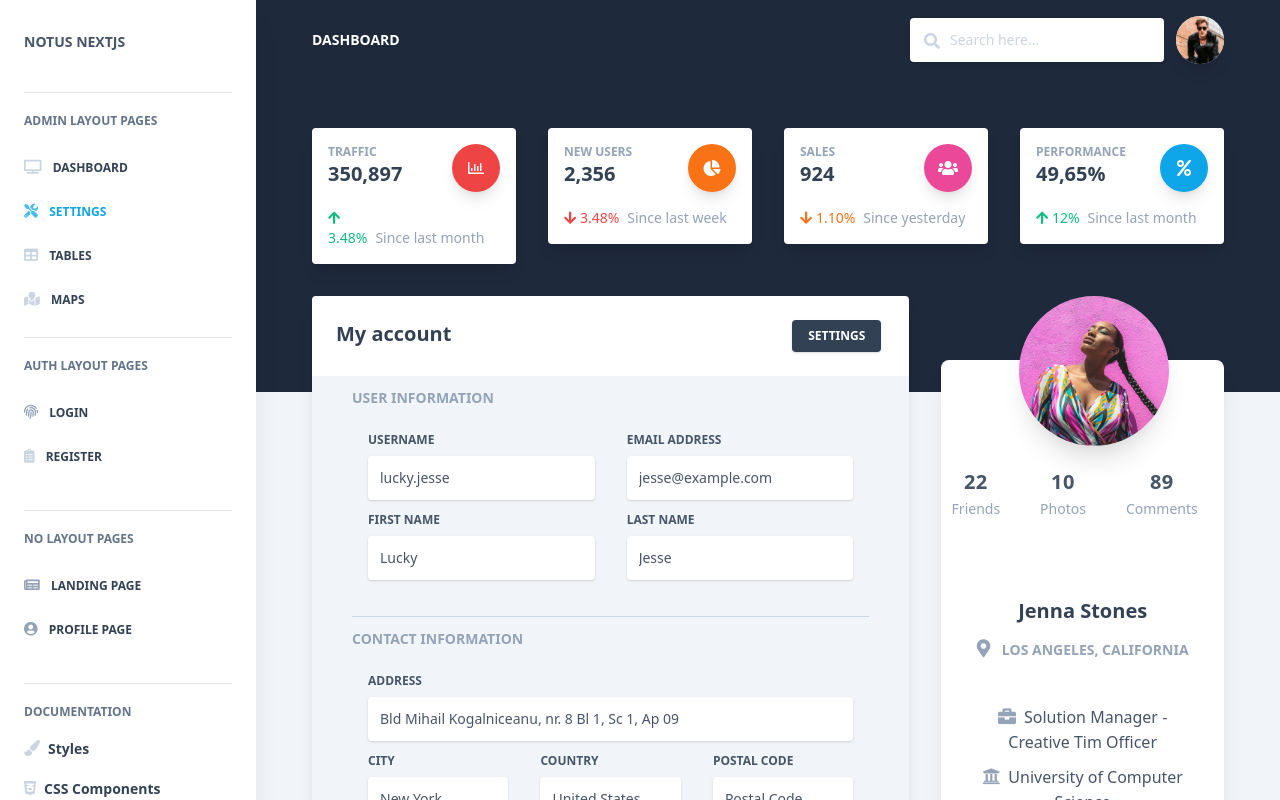
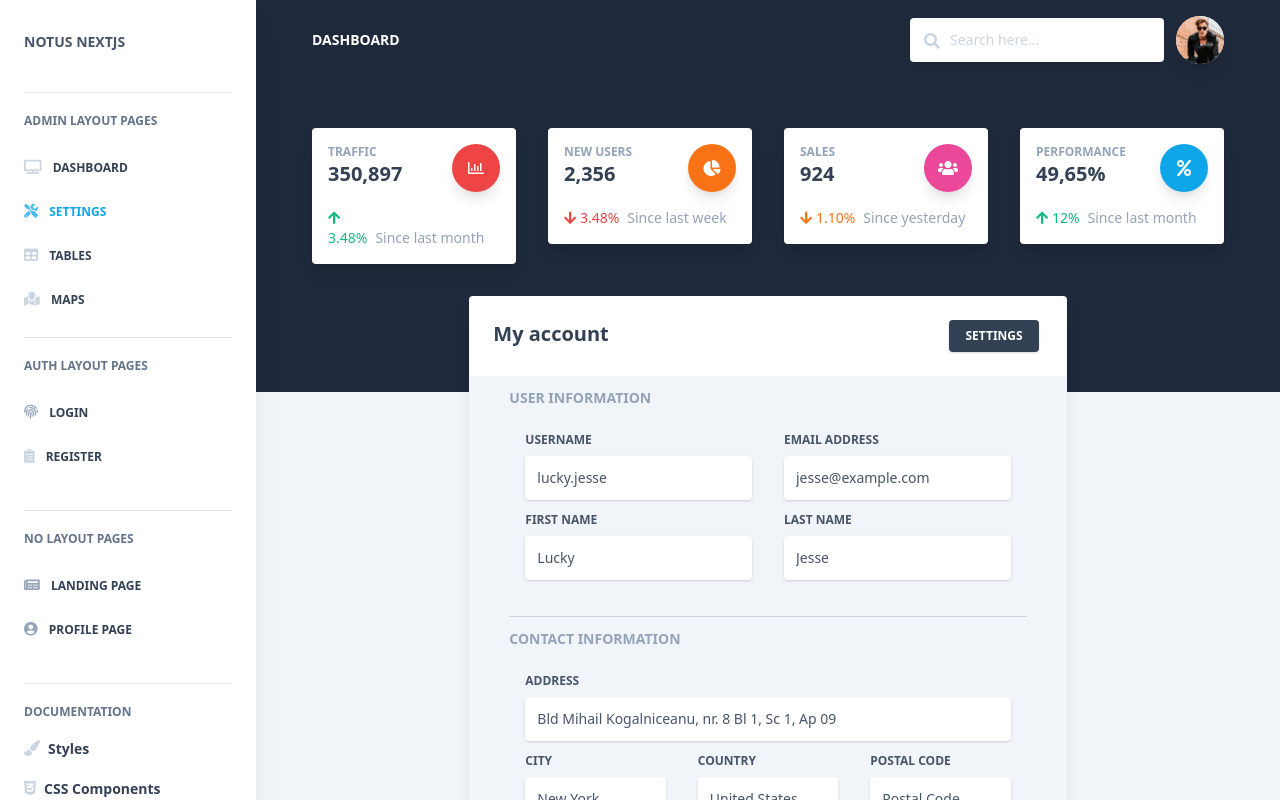
Before and after one commit to codewithaltin/banking-management-web-app, a Next.js app: page /admin/settings in a window 1280 px wide. Shown: the top 800 px of the page. Built offline with nearby package versions, Linux system fonts and the light colour scheme.

Commit message:
Settings Section Changed

```diff
--- a/pages/admin/settings.js
+++ b/pages/admin/settings.js
@@ -12,12 +12,9 @@ import Admin from "layouts/Admin.js";
 export default function Settings() {
   return (
     <>
-      <div className="flex flex-wrap">
-        <div className="w-full lg:w-8/12 px-4">
+      <div className="flex flex-wrap justify-center ">
+        <div className="w-full  lg:w-8/12 px-4">
           <CardSettings />
-        </div>
-        <div className="w-full lg:w-4/12 px-4">
-          <CardProfile />
         </div>
       </div>
     </>
```
